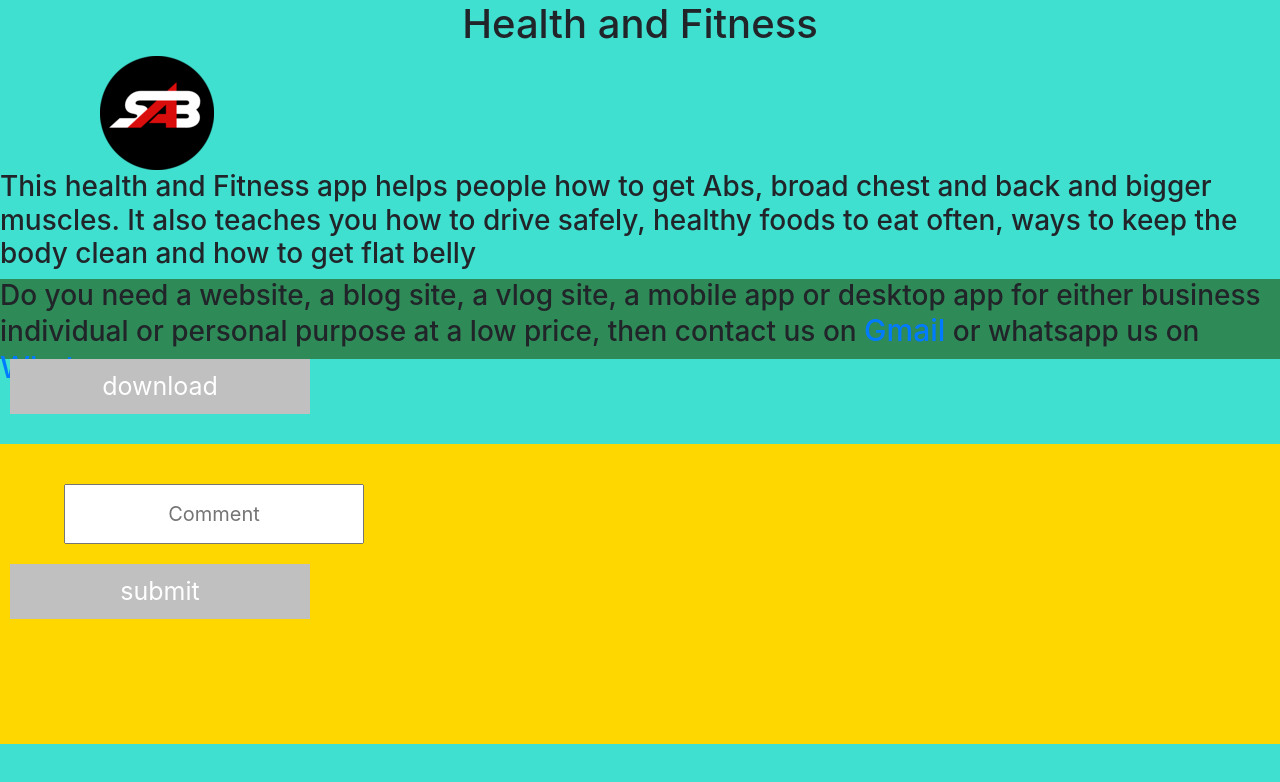
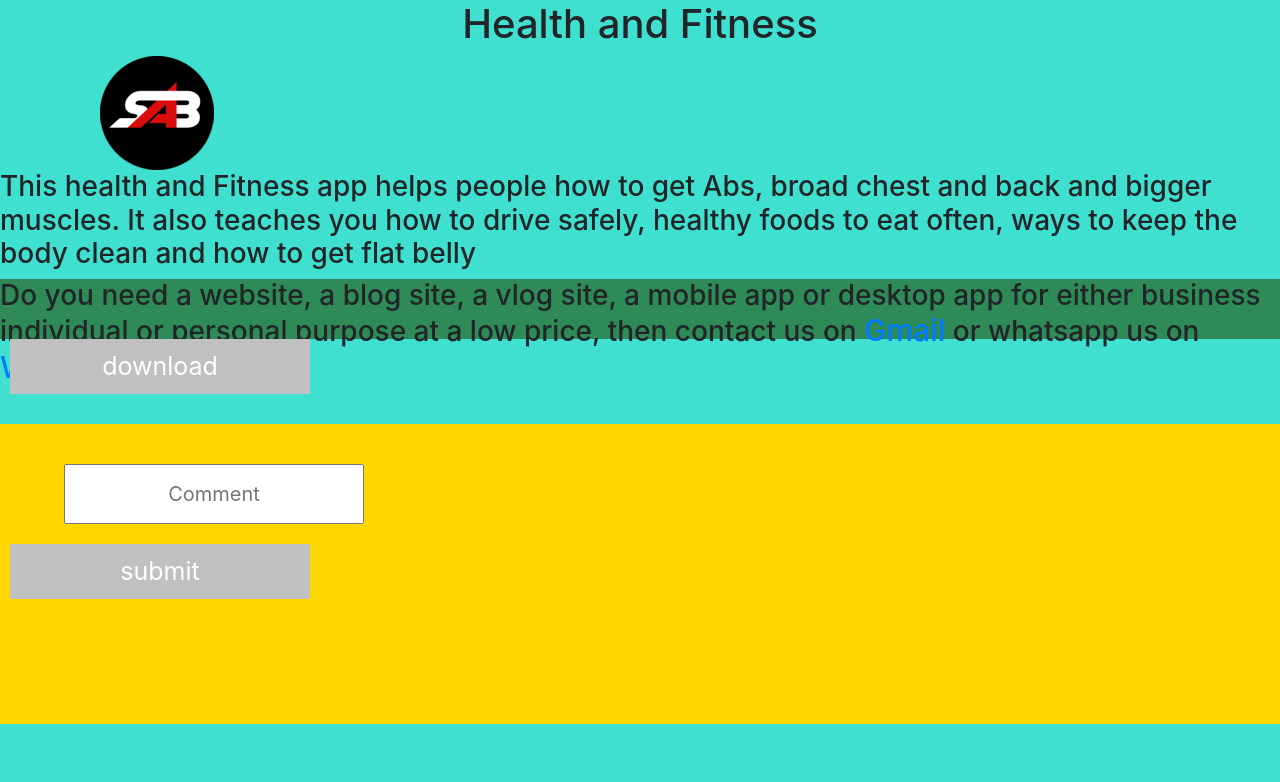
Before and after one commit to joseph712/Health-and-Fitness, a plain HTML site: page index.html in a window 1280 px wide. Shown: the top 782 px of the page. Drawn offline with nearby package versions, Linux system fonts and the light colour scheme.

Commit message:
Update index.html

```diff
--- a/index.html
+++ b/index.html
@@ -83,7 +83,7 @@
       }
       #ads{
         background:seagreen;
-        height:80px
+        height:60px
 
       }
 
```
